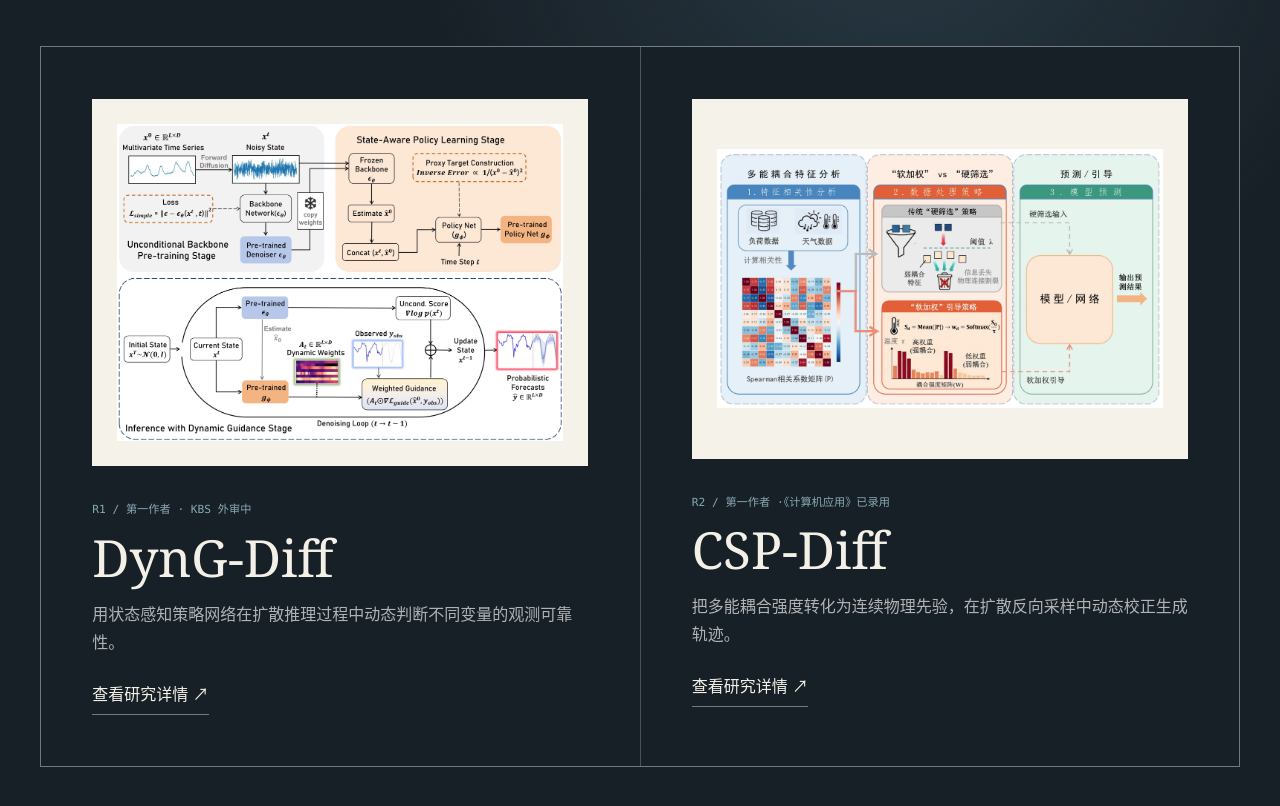
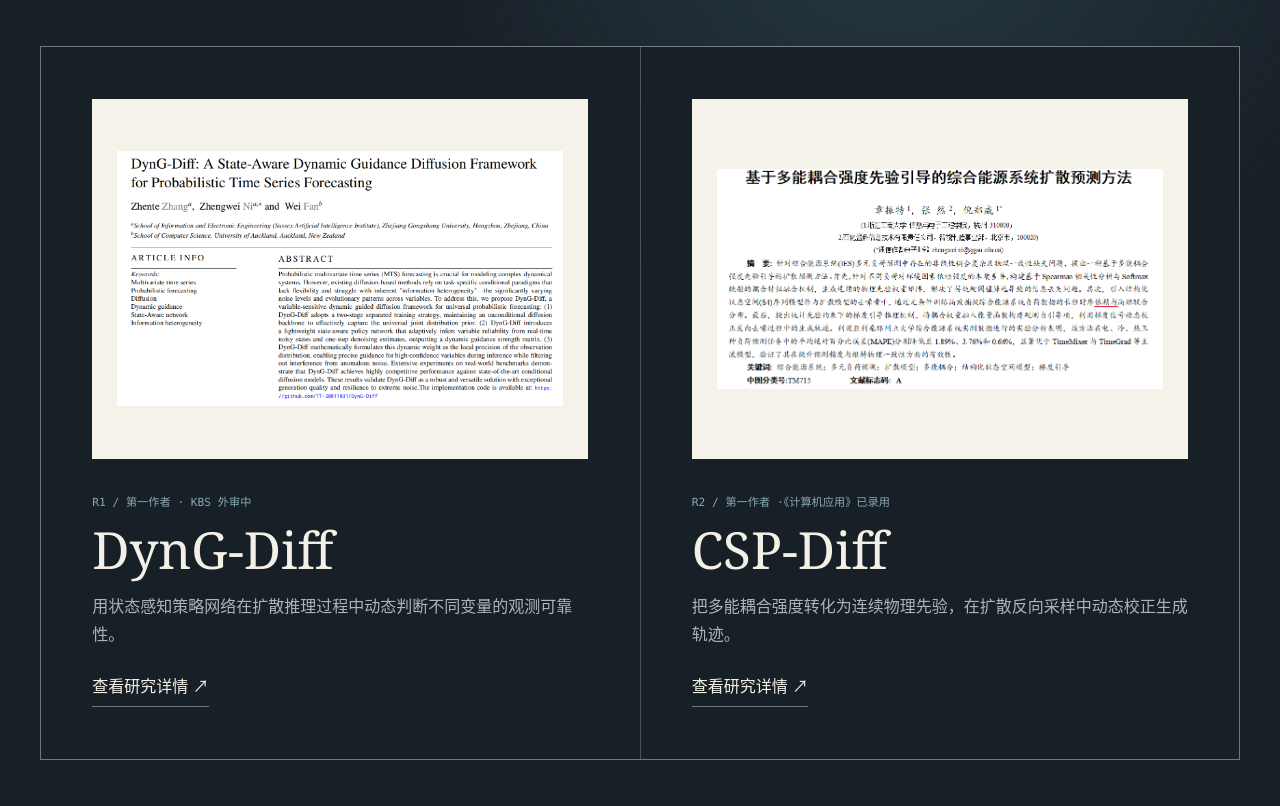
Before and after one commit to TT-20011031/zhangzhente-portfolio, a Next.js app: page / in a window 1280 px wide. Shown: the part 3720-4526 px from the top of the page. Built offline with nearby package versions, Linux system fonts and the light colour scheme.

Commit message:
Update research listing covers

```diff
--- a/src/app/page.tsx
+++ b/src/app/page.tsx
@@ -109,10 +109,10 @@ export default function Home() {
               <article className="research-card" key={paper.slug}>
                 <Link className="research-visual" href={`/research/${paper.slug}`}>
                   <Image
-                    src={paper.hero.src}
-                    alt={paper.hero.alt}
-                    width={paper.hero.width}
-                    height={paper.hero.height}
+                    src={(paper.listingHero ?? paper.hero).src}
+                    alt={(paper.listingHero ?? paper.hero).alt}
+                    width={(paper.listingHero ?? paper.hero).width}
+                    height={(paper.listingHero ?? paper.hero).height}
                     sizes="(max-width: 800px) 90vw, 43vw"
                   />
                 </Link>
--- a/src/data/portfolio.ts
+++ b/src/data/portfolio.ts
@@ -206,6 +206,14 @@ const media = {
     height: 1710,
     contain: true,
   },
+  dyngPaperInfo: {
+    src: "/media/dyng/paper-info.png",
+    alt: "DynG-Diff 论文标题、作者与摘要信息",
+    caption: "DynG-Diff 论文信息",
+    width: 1304,
+    height: 743,
+    contain: true,
+  },
   dyngAblation: {
     src: "/media/dyng/experiment-1.webp",
     alt: "DynG-Diff 动态引导、标量引导和无引导对比图",
@@ -236,6 +244,14 @@ const media = {
     caption: "CSP-Diff：耦合先验、S4 去噪骨干与梯度引导推理",
     width: 2400,
     height: 1393,
+    contain: true,
+  },
+  cspPaperInfo: {
+    src: "/media/csp/paper-info.png",
+    alt: "CSP-Diff 中文核心论文标题、作者与摘要信息",
+    caption: "CSP-Diff 论文信息",
+    width: 955,
+    height: 471,
     contain: true,
   },
   cspResults: {
@@ -442,6 +458,7 @@ export const research: Study[] = [
     tags: ["Diffusion", "Time Series", "Dynamic Guidance", "Probabilistic Forecasting"],
     tone: "research",
     hero: media.dyngArchitecture,
+    listingHero: media.dyngPaperInfo,
     facts: [
       { label: "训练", value: "两阶段分离" },
       { label: "骨干", value: "无条件扩散模型" },
@@ -491,6 +508,7 @@ export const research: Study[] = [
     tags: ["Diffusion", "S4", "IES", "Spearman", "Gradient Guidance"],
     tone: "research",
     hero: media.cspArchitecture,
+    listingHero: media.cspPaperInfo,
     facts: [
       { label: "电负荷 MAPE", value: "1.89%" },
       { label: "冷负荷 MAPE", value: "3.76%" },
```
Also changed, not shown: public/media/csp/paper-info.png (added), public/media/dyng/paper-info.png (added).
